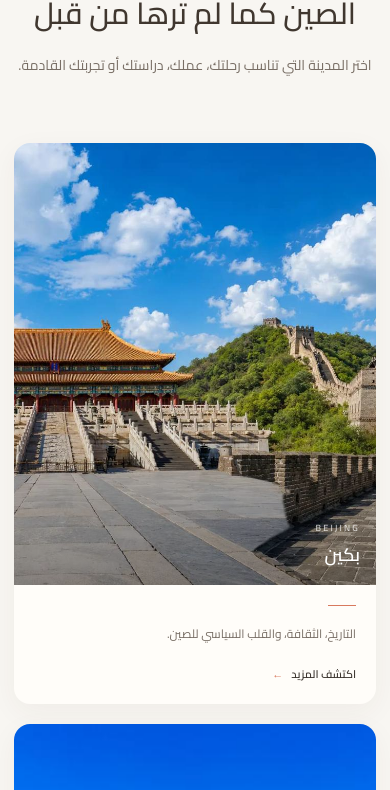
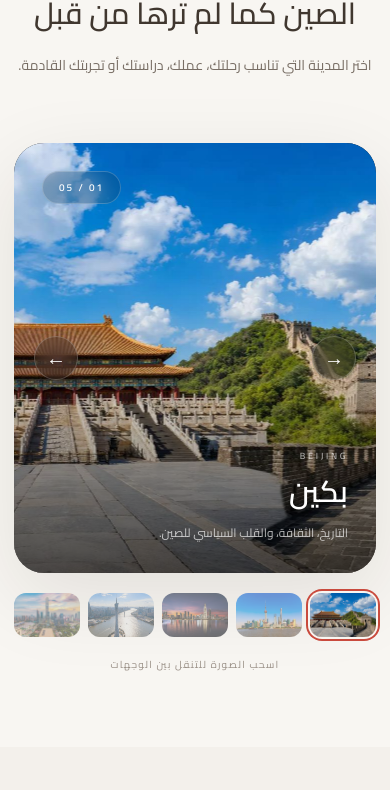
Before and after one commit to jimu1989/chinaplanet, a Next.js app: page / in a window 390 px wide. Shown: the part 4047-4837 px from the top of the page. Built offline with nearby package versions, Linux system fonts and the light colour scheme; no server answers.

Commit message:
Redesign destinations gallery

```diff
--- a/app/components/Destinations.tsx
+++ b/app/components/Destinations.tsx
@@ -1,4 +1,7 @@
+"use client";
+
 import Image from "next/image";
+import { useEffect, useRef, useState } from "react";
 
 const cities = [
   {
@@ -34,21 +37,85 @@ const cities = [
 ];
 
 export default function Destinations() {
+  const [active, setActive] = useState(0);
+  const [lightbox, setLightbox] = useState(false);
+  const touchStart = useRef<number | null>(null);
+  const touchEnd = useRef<number | null>(null);
+
+  const current = cities[active];
+
+  const next = () => {
+    setActive((index) => (index + 1) % cities.length);
+  };
+
+  const previous = () => {
+    setActive((index) => (index - 1 + cities.length) % cities.length);
+  };
+
+  const handleTouchStart = (event: React.TouchEvent) => {
+    touchStart.current = event.touches[0].clientX;
+  };
+
+  const handleTouchEnd = (event: React.TouchEvent) => {
+    touchEnd.current = event.changedTouches[0].clientX;
+
+    if (
+      touchStart.current !== null &&
+      touchEnd.current !== null
+    ) {
+      const distance = touchStart.current - touchEnd.current;
+
+      if (Math.abs(distance) > 50) {
+        if (distance > 0) {
+          next();
+        } else {
+          previous();
+        }
+      }
+    }
+
+    touchStart.current = null;
+    touchEnd.current = null;
+  };
+
+  useEffect(() => {
+    if (!lightbox) return;
+
+    const handleKeyDown = (event: KeyboardEvent) => {
+      if (event.key === "Escape") {
+        setLightbox(false);
+      }
+
+      if (event.key === "ArrowLeft") {
+        next();
+      }
+
+      if (event.key === "ArrowRight") {
+        previous();
+      }
+    };
+
+    window.addEventListener("keydown", handleKeyDown);
+
+    return () => {
+      window.removeEventListener("keydown", handleKeyDown);
+    };
+  }, [lightbox]);
+
   return (
     <section
       id="destinations"
       className="cp-section bg-[#f8f6f2]"
     >
       <div className="cp-container">
+
         {/* HEADER */}
         <div className="mx-auto max-w-2xl text-center">
           <div className="flex items-center justify-center gap-3">
             <span className="cp-line" />
-
             <span className="cp-label">
               وجهات مختارة
             </span>
-
             <span className="cp-line" />
           </div>
 
@@ -62,58 +129,158 @@ export default function Destinations() {
           </p>
         </div>
 
-        {/* CITIES */}
-        <div className="mt-16 grid gap-5 sm:grid-cols-2 lg:grid-cols-5">
-          {cities.map((city) => (
-            <article
-              key={city.english}
-              className="group overflow-hidden rounded-2xl bg-[#fffdf9] shadow-[0_8px_28px_rgba(70,55,45,0.05)] transition-all duration-500 hover:-translate-y-1 hover:shadow-[0_16px_40px_rgba(70,55,45,0.09)]"
+        {/* FEATURED GALLERY */}
+        <div className="mt-16">
+
+          <div
+            className="relative overflow-hidden rounded-[30px] bg-[#171717] shadow-[0_25px_80px_rgba(40,30,20,0.10)]"
+            onTouchStart={handleTouchStart}
+            onTouchEnd={handleTouchEnd}
+          >
+
+            {/* MAIN IMAGE */}
+            <button
+              type="button"
+              onClick={() => setLightbox(true)}
+              className="group relative block h-[430px] w-full cursor-zoom-in overflow-hidden text-right sm:h-[520px] lg:h-[620px]"
+              aria-label={`تكبير صورة ${current.name}`}
             >
-              {/* IMAGE */}
-              <div className="relative aspect-[0.82] overflow-hidden">
-                <Image
-                  src={city.image}
-                  alt={city.name}
-                  fill
-                  sizes="(max-width: 640px) 100vw, (max-width: 1024px) 50vw, 20vw"
-                  className="object-cover transition-transform duration-700 group-hover:scale-[1.04]"
-                />
+              <Image
+                key={current.image}
+                src={current.image}
+                alt={current.name}
+                fill
+                priority
+                sizes="100vw"
+                className="object-cover transition-all duration-700 ease-out group-hover:scale-[1.025]"
+              />
 
-                <div className="absolute inset-0 bg-gradient-to-t from-black/35 via-transparent to-transparent" />
+              <div className="absolute inset-0 bg-gradient-to-t from-black/65 via-black/5 to-transparent" />
 
-                <div className="absolute bottom-4 right-4 left-4">
-                  <span className="text-[9px] font-semibold tracking-[0.24em] text-white/75">
-                    {city.english}
+              {/* CITY INFO */}
+              <div className="absolute bottom-0 right-0 left-0 p-7 sm:p-10 lg:p-12">
+
+                <div className="flex items-end justify-between gap-6">
+
+                  <div>
+                    <span className="text-[9px] font-semibold tracking-[0.3em] text-white/65">
+                      {current.english}
+                    </span>
+
+                    <h3 className="mt-2 text-3xl font-semibold text-white sm:text-4xl lg:text-5xl">
+                      {current.name}
+                    </h3>
+
+                    <p className="mt-3 max-w-md text-xs leading-6 text-white/70 sm:text-sm">
+                      {current.description}
+                    </p>
+                  </div>
+
+                  <span className="hidden h-12 w-12 shrink-0 items-center justify-center rounded-full border border-white/25 bg-white/10 text-white backdrop-blur-md transition-all duration-300 group-hover:bg-white group-hover:text-[#171717] sm:flex">
+                    ↗
                   </span>
 
-                  <div className="mt-1 text-lg font-semibold text-white">
-                    {city.name}
-                  </div>
                 </div>
               </div>
+            </button>
 
-              {/* CONTENT */}
-              <div className="p-5">
-                <div className="mb-4 h-px w-7 bg-[#d8795e] transition-all duration-300 group-hover:w-11" />
+            {/* ARROWS */}
+            <button
+              type="button"
+              onClick={previous}
+              aria-label="الصورة السابقة"
+              className="absolute right-5 top-1/2 z-10 flex h-11 w-11 -translate-y-1/2 items-center justify-center rounded-full border border-white/20 bg-black/15 text-xl text-white backdrop-blur-md transition-all duration-300 hover:bg-white hover:text-[#171717] sm:right-7"
+            >
+              →
+            </button>
 
-                <p className="text-xs leading-6 text-[#786e65]">
-                  {city.description}
-                </p>
+            <button
+              type="button"
+              onClick={next}
+              aria-label="الصورة التالية"
+              className="absolute left-5 top-1/2 z-10 flex h-11 w-11 -translate-y-1/2 items-center justify-center rounded-full border border-white/20 bg-black/15 text-xl text-white backdrop-blur-md transition-all duration-300 hover:bg-white hover:text-[#171717] sm:left-7"
+            >
+              ←
+            </button>
 
-                <a
-                  href="#contact"
-                  className="mt-5 inline-flex items-center gap-2 text-[11px] font-semibold text-[#514840] transition-colors duration-300 hover:text-[#d8795e]"
-                >
-                  اكتشف المزيد
-                  <span className="text-[#d8795e] transition-transform duration-300 group-hover:-translate-x-1">
-                    ←
-                  </span>
-                </a>
-              </div>
-            </article>
-          ))}
+            {/* COUNTER */}
+            <div className="absolute left-7 top-7 rounded-full border border-white/20 bg-black/15 px-4 py-2 text-[10px] font-semibold tracking-[0.2em] text-white backdrop-blur-md sm:left-10 sm:top-10">
+              {String(active + 1).padStart(2, "0")} /{" "}
+              {String(cities.length).padStart(2, "0")}
+            </div>
+          </div>
+
+          {/* THUMBNAILS */}
+          <div className="mt-5 grid grid-cols-5 gap-2 sm:gap-3">
+            {cities.map((city, index) => (
+              <button
+                key={city.english}
+                type="button"
+                onClick={() => setActive(index)}
+                className={`group relative overflow-hidden rounded-xl transition-all duration-500 ${
+                  active === index
+                    ? "ring-2 ring-[#c94a3d] ring-offset-2 ring-offset-[#f8f6f2]"
+                    : "opacity-55 hover:opacity-100"
+                }`}
+                aria-label={`عرض ${city.name}`}
+              >
+                <div className="relative aspect-[1.5]">
+                  <Image
+                    src={city.image}
+                    alt={city.name}
+                    fill
+                    sizes="20vw"
+                    className="object-cover transition-transform duration-500 group-hover:scale-105"
+                  />
+
+                  <div className="absolute inset-0 bg-black/10" />
+                </div>
+              </button>
+            ))}
+          </div>
+
+          {/* MOBILE HINT */}
+          <p className="mt-5 text-center text-[10px] tracking-[0.12em] text-[#9a9087] sm:hidden">
+            اسحب الصورة للتنقل بين الوجهات
+          </p>
         </div>
       </div>
+
+      {/* LIGHTBOX */}
+      {lightbox && (
+        <div
+          className="fixed inset-0 z-[100] flex items-center justify-center bg-[#171717]/95 p-5 backdrop-blur-md sm:p-10"
+          onClick={() => setLightbox(false)}
+        >
+          <button
+            type="button"
+            onClick={() => setLightbox(false)}
+            aria-label="إغلاق"
+            className="absolute right-5 top-5 z-20 flex h-11 w-11 items-center justify-center rounded-full border border-white/20 text-xl text-white transition hover:bg-white hover:text-[#171717]"
+          >
+            ×
+          </button>
+
+          <div
+            className="relative h-[70vh] w-full max-w-6xl overflow-hidden rounded-[24px]"
+            onClick={(event) => event.stopPropagation()}
+          >
+            <Image
+              src={current.image}
+              alt={current.name}
+              fill
+              sizes="100vw"
+              className="object-contain"
+            />
+
+            <div className="absolute bottom-5 right-5 rounded-full bg-black/40 px-4 py-2 text-xs text-white backdrop-blur-md">
+              {current.name} ·{" "}
+              {String(active + 1).padStart(2, "0")} /{" "}
+              {String(cities.length).padStart(2, "0")}
+            </div>
+          </div>
+        </div>
+      )}
     </section>
   );
 }
```
